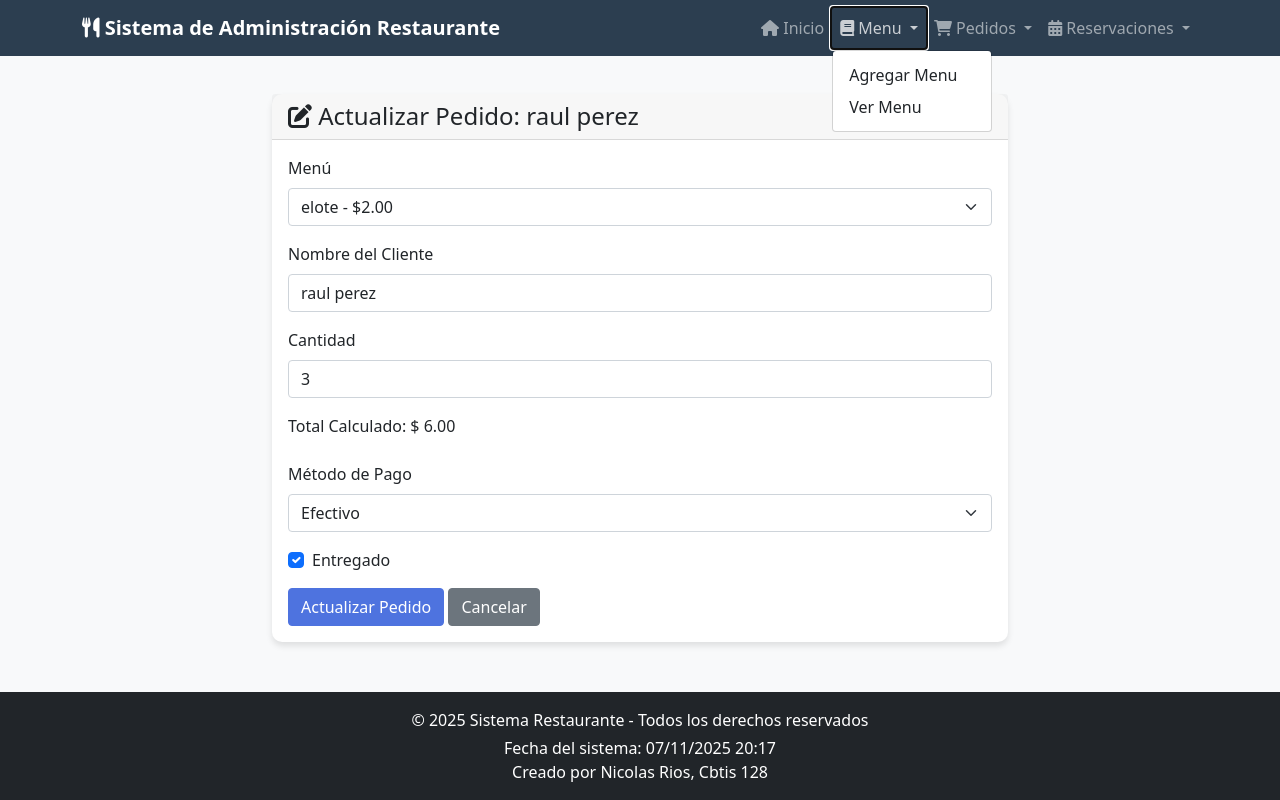
After one commit to NicolasRios12/UIII_Act3_Funcional_0676, a Django app: page /actualizar-pedido/1/ in a window 1280 px wide, after a click on "Menu". The commit adds this page. Run offline with Django 5.2, Linux system fonts and the light colour scheme; data comes from the database, SQL or seed files in the repository; both versions use the stored data as it was after the commit.

Commit message:
2da parte

```diff
--- a/app_Restaurante/admin.py
+++ b/app_Restaurante/admin.py
@@ -9,10 +9,12 @@ class MenuAdmin(admin.ModelAdmin):
 
 @admin.register(Pedido)
 class PedidoAdmin(admin.ModelAdmin):
-    list_display = ['id', 'nombre_cliente', 'menu', 'cantidad', 'total', 'entregado']
+    list_display = ['id', 'nombre_cliente', 'menu', 'cantidad', 'total', 'entregado', 'fecha_pedido']
     list_filter = ['entregado', 'metodo_pago', 'fecha_pedido']
+    search_fields = ['nombre_cliente', 'menu__nombre']
 
 @admin.register(Reservacion)
 class ReservacionAdmin(admin.ModelAdmin):
     list_display = ['nombre_cliente', 'correo', 'fecha_reservacion', 'hora', 'numero_personas']
     list_filter = ['fecha_reservacion']
+    search_fields = ['nombre_cliente', 'correo']
--- a/app_Restaurante/templates/header.html
+++ b/app_Restaurante/templates/header.html
@@ -10,6 +10,7 @@
         body {
             background-color: #f8f9fa;
             padding-top: 70px;
+            display: flex;
         }
         .navbar-brand {
             font-weight: bold;
--- a/app_Restaurante/templates/navbar.html
+++ b/app_Restaurante/templates/navbar.html
@@ -23,8 +23,6 @@
                     <ul class="dropdown-menu">
                         <li><a class="dropdown-item" href="{% url 'agregar_Menu' %}">Agregar Menu</a></li>
                         <li><a class="dropdown-item" href="{% url 'ver_Menu' %}">Ver Menu</a></li>
-                        <li><a class="dropdown-item" href="{% url 'ver_Menu' %}">Actualizar Menu</a></li>
-                        <li><a class="dropdown-item" href="{% url 'ver_Menu' %}">Borrar Menu</a></li>
                     </ul>
                 </li>
 
@@ -33,10 +31,8 @@
                         <i class="fas fa-shopping-cart"></i> Pedidos
                     </a>
                     <ul class="dropdown-menu">
-                        <li><a class="dropdown-item" href="#">Agregar Pedidos</a></li>
-                        <li><a class="dropdown-item" href="#">Ver Pedidos</a></li>
-                        <li><a class="dropdown-item" href="#">Actualizar Pedidos</a></li>
-                        <li><a class="dropdown-item" href="#">Borrar Pedidos</a></li>
+                        <li><a class="dropdown-item" href="{% url 'agregar_pedido' %}">Agregar Pedido</a></li>
+                        <li><a class="dropdown-item" href="{% url 'ver_pedido' %}">Ver Pedido</a></li>
                     </ul>
                 </li>
 
@@ -47,8 +43,6 @@
                     <ul class="dropdown-menu">
                         <li><a class="dropdown-item" href="#">Agregar Reservaciones</a></li>
                         <li><a class="dropdown-item" href="#">Ver Reservaciones</a></li>
-                        <li><a class="dropdown-item" href="#">Actualizar Reservaciones</a></li>
-                        <li><a class="dropdown-item" href="#">Borrar Reservaciones</a></li>
                     </ul>
                 </li>
             </ul>
--- /dev/null
+++ b/app_Restaurante/templates/pedido/actualizar_pedido.html
@@ -0,0 +1,64 @@
+{% extends 'base.html' %}
+
+{% block content %}
+<div class="row">
+    <div class="col-md-8 mx-auto">
+        <div class="card">
+            <div class="card-header">
+                <h4 class="card-title mb-0">
+                    <i class="fas fa-edit"></i> Actualizar Pedido: {{ pedido.nombre_cliente }}
+                </h4>
+            </div>
+            <div class="card-body">
+                {% if error %}
+                <div class="alert alert-danger">{{ error }}</div>
+                {% endif %}
+
+                <form method="POST" action="{% url 'realizar_actualizacion_pedido' pedido.id %}">
+                    {% csrf_token %}
+                    <div class="mb-3">
+                        <label class="form-label">Menú</label>
+                        <select class="form-select" name="menu" required>
+                            {% for menu in menus %}
+                            <option value="{{ menu.id }}" {% if menu.id == pedido.menu.id %}selected{% endif %}>
+                                {{ menu.nombre }} - ${{ menu.precio }}
+                            </option>
+                            {% endfor %}
+                        </select>
+                    </div>
+                    <div class="mb-3">
+                        <label class="form-label">Nombre del Cliente</label>
+                        <input type="text" class="form-control" name="nombre_cliente"
+                               value="{{ pedido.nombre_cliente }}" required>
+                    </div>
+                    <div class="mb-3">
+                        <label class="form-label">Cantidad</label>
+                        <input type="number" class="form-control" name="cantidad"
+                               value="{{ pedido.cantidad }}" min="1" required>
+                    </div>
+                    <div class="mb-3">
+                        <label class="form-label">Total Calculado: $<span id="total_calculado">
+                            {{ pedido.total }}
+                        </span></label>
+                    </div>
+                    <div class="mb-3">
+                        <label class="form-label">Método de Pago</label>
+                        <select class="form-select" name="metodo_pago" required>
+                            <option value="Efectivo" {% if pedido.metodo_pago == 'Efectivo' %}selected{% endif %}>Efectivo</option>
+                            <option value="Tarjeta" {% if pedido.metodo_pago == 'Tarjeta' %}selected{% endif %}>Tarjeta</option>
+                            <option value="Transferencia" {% if pedido.metodo_pago == 'Transferencia' %}selected{% endif %}>Transferencia</option>
+                        </select>
+                    </div>
+                    <div class="mb-3 form-check">
+                        <input type="checkbox" class="form-check-input" name="entregado" value="True"
+                               {% if pedido.entregado %}checked{% endif %}>
+                        <label class="form-check-label">Entregado</label>
+                    </div>
+                    <button type="submit" class="btn btn-primary">Actualizar Pedido</button>
+                    <a href="{% url 'ver_pedido' %}" class="btn btn-secondary">Cancelar</a>
+                </form>
+            </div>
+        </div>
+    </div>
+</div>
+{% endblock %}
--- a/app_Restaurante/urls.py
+++ b/app_Restaurante/urls.py
@@ -3,9 +3,18 @@ from . import views
 
 urlpatterns = [
     path('', views.inicio_Restaurante, name='inicio_Restaurante'),
+
+    # URLs para Menú
     path('agregar-menu/', views.agregar_Menu, name='agregar_Menu'),
     path('ver-menu/', views.ver_Menu, name='ver_Menu'),
     path('actualizar-menu/<int:id>/', views.actualizar_Menu, name='actualizar_Menu'),
     path('realizar-actualizacion-menu/<int:id>/', views.realizar_actualizacion_Menu, name='realizar_actualizacion_Menu'),
     path('borrar-menu/<int:id>/', views.borrar_Menu, name='borrar_Menu'),
+
+    # NUEVAS URLs para Pedidos
+    path('agregar-pedido/', views.agregar_pedido, name='agregar_pedido'),
+    path('ver-pedido/', views.ver_pedido, name='ver_pedido'),
+    path('actualizar-pedido/<int:id>/', views.actualizar_pedido, name='actualizar_pedido'),
+    path('realizar-actualizacion-pedido/<int:id>/', views.realizar_actualizacion_pedido, name='realizar_actualizacion_pedido'),
+    path('borrar-pedido/<int:id>/', views.borrar_pedido, name='borrar_pedido'),
 ]
--- a/app_Restaurante/views.py
+++ b/app_Restaurante/views.py
@@ -1,5 +1,5 @@
 from django.shortcuts import render, redirect, get_object_or_404
-from .models import Menu
+from .models import Menu,Pedido, Reservacion
 
 def inicio_Restaurante(request):
     return render(request, 'inicio.html')
@@ -48,3 +48,83 @@ def borrar_Menu(request, id):
         menu.delete()
         return redirect('ver_Menu')
     return render(request, 'Menu/borrar_Menu.html', {'menu': menu})
+
+# ==========================================
+# VISTAS PARA PEDIDOS
+# ==========================================
+
+def agregar_pedido(request):
+    if request.method == 'POST':
+        try:
+            menu_id = request.POST['menu']
+            menu = Menu.objects.get(id=menu_id)
+            cantidad = int(request.POST['cantidad'])
+            total = float(menu.precio) * cantidad
+
+            Pedido.objects.create(
+                menu=menu,
+                nombre_cliente=request.POST['nombre_cliente'],
+                cantidad=cantidad,
+                total=total,
+                metodo_pago=request.POST['metodo_pago'],
+                entregado=request.POST.get('entregado', False)
+            )
+            return redirect('ver_pedido')
+        except Exception as e:
+            # Manejar error
+            return render(request, 'pedido/agregar_pedido.html', {
+                'menus': Menu.objects.all(),
+                'error': f"Error al crear pedido: {str(e)}"
+            })
+
+    menus = Menu.objects.all()
+    return render(request, 'pedido/agregar_pedido.html', {'menus': menus})
+
+def ver_pedido(request):
+    pedidos = Pedido.objects.all().order_by('-fecha_pedido')
+    return render(request, 'pedido/ver_pedido.html', {'pedidos': pedidos})
+
+def actualizar_pedido(request, id):
+    pedido = get_object_or_404(Pedido, id=id)
+    menus = Menu.objects.all()
+    return render(request, 'pedido/actualizar_pedido.html', {
+        'pedido': pedido,
+        'menus': menus
+    })
+
+def realizar_actualizacion_pedido(request, id):
+    if request.method == 'POST':
+        try:
+            pedido = get_object_or_404(Pedido, id=id)
+            menu_id = request.POST['menu']
+            menu = Menu.objects.get(id=menu_id)
+            cantidad = int(request.POST['cantidad'])
+            total = float(menu.precio) * cantidad
+
+            pedido.menu = menu
+            pedido.nombre_cliente = request.POST['nombre_cliente']
+            pedido.cantidad = cantidad
+            pedido.total = total
+            pedido.metodo_pago = request.POST['metodo_pago']
+            pedido.entregado = request.POST.get('entregado', False)
+            pedido.save()
+
+            return redirect('ver_pedido')
+        except Exception as e:
+            # Manejar error
+            pedido = get_object_or_404(Pedido, id=id)
+            menus = Menu.objects.all()
+            return render(request, 'pedido/actualizar_pedido.html', {
+                'pedido': pedido,
+                'menus': menus,
+                'error': f"Error al actualizar pedido: {str(e)}"
+            })
+
+    return redirect('ver_pedido')
+
+def borrar_pedido(request, id):
+    pedido = get_object_or_404(Pedido, id=id)
+    if request.method == 'POST':
+        pedido.delete()
+        return redirect('ver_pedido')
+    return render(request, 'pedido/borrar_pedido.html', {'pedido': pedido})
```
Also changed, not shown: app_Restaurante/templates/pedido/agregar_pedido.html (added, +58 -0 lines), app_Restaurante/templates/pedido/borrar_pedido.html (added, +30 -0 lines), app_Restaurante/templates/pedido/ver_pedido.html (added, +65 -0 lines), db.sqlite3, media/img_clientes/elote_2rPt88d.png (added).
